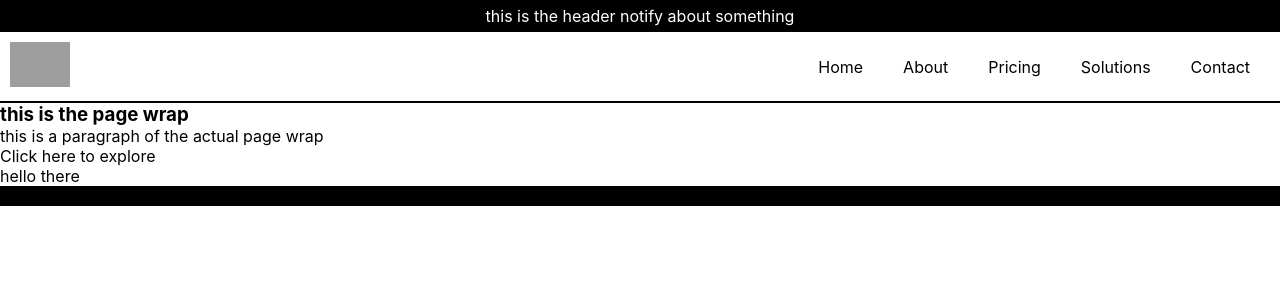
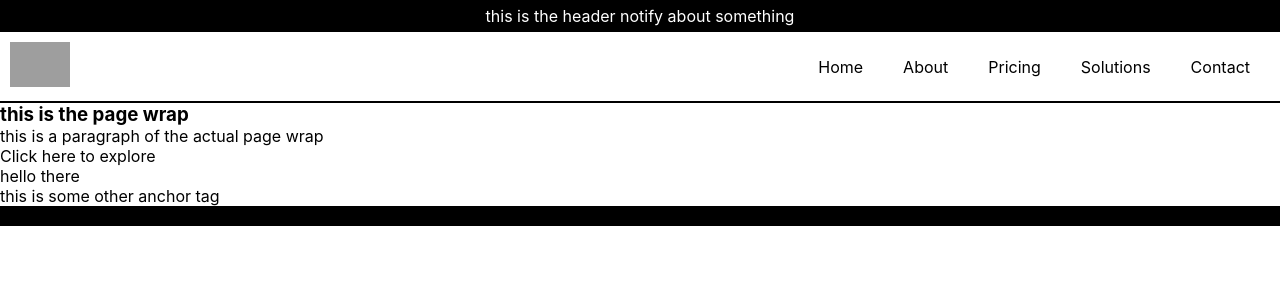
Before and after one commit to robertgarcia305/f1-react-landing-page, a React (Create React App) app: page / in a window 1280 px wide. Shown: the top 300 px of the page. Built offline with nearby package versions, Linux system fonts and the light colour scheme; grey boxes are pictures that could not be loaded.

Commit message:
new commit

```diff
--- a/src/Cards.js
+++ b/src/Cards.js
@@ -5,7 +5,7 @@ const Cards = () => {
     return (
         <div>
             <p>hello there</p>
-            <a></a>
+            <a>this is some other anchor tag</a>
         </div>
     );
 }
--- a/src/index.js
+++ b/src/index.js
@@ -8,7 +8,8 @@
 // add all git modules to the .gitignore folder
 // that is why it was breaking
 // and when trying to push these modules, the branch gets ahead by 1 commit
-
+// https://docs.github.com/en/get-started/getting-started-with-git/ignoring-files?platform=mac
+//
 
 import React from "react";
 // this used to be react-dom/client when you take it out it works
```
